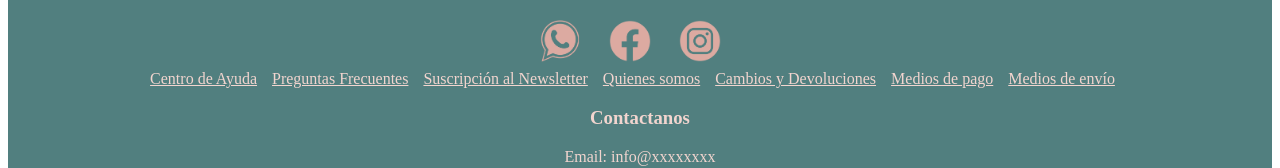
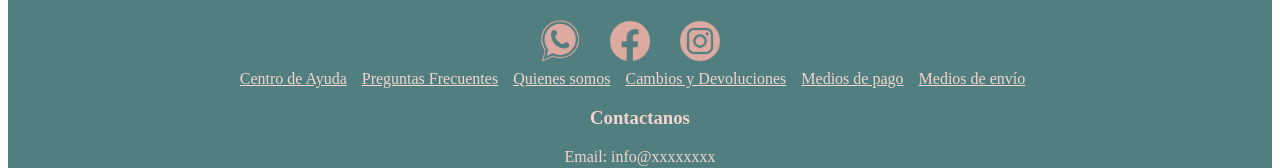
Before and after one commit to PuebladelMar/SoyPuebla, a React (Vite) app in the folder client/: page /home in a window 1280 px wide. Shown: the part 643-811 px from the top of the page. Built offline with nearby package versions, Linux system fonts and the light colour scheme.

Commit message:
delete(cliente/src/componentes):delete Footer.jsx/href suscripcion - Carito

```diff
--- a/client/src/componentes/footer/Footer.jsx
+++ b/client/src/componentes/footer/Footer.jsx
@@ -34,7 +34,6 @@ const Footer = () => {
         <div className="footer-links">
           <a href="/centro-ayuda">Centro de Ayuda</a>
           <a href="/preguntas-frecuentes">Preguntas Frecuentes</a>
-          <a href="/suscripcion">Suscripción al Newsletter</a>
           <a href="/about">Quienes somos</a>
           <a href="/cambios-devoluciones">Cambios y Devoluciones</a>
           <a href="/medios-pago">Medios de pago</a>
```
